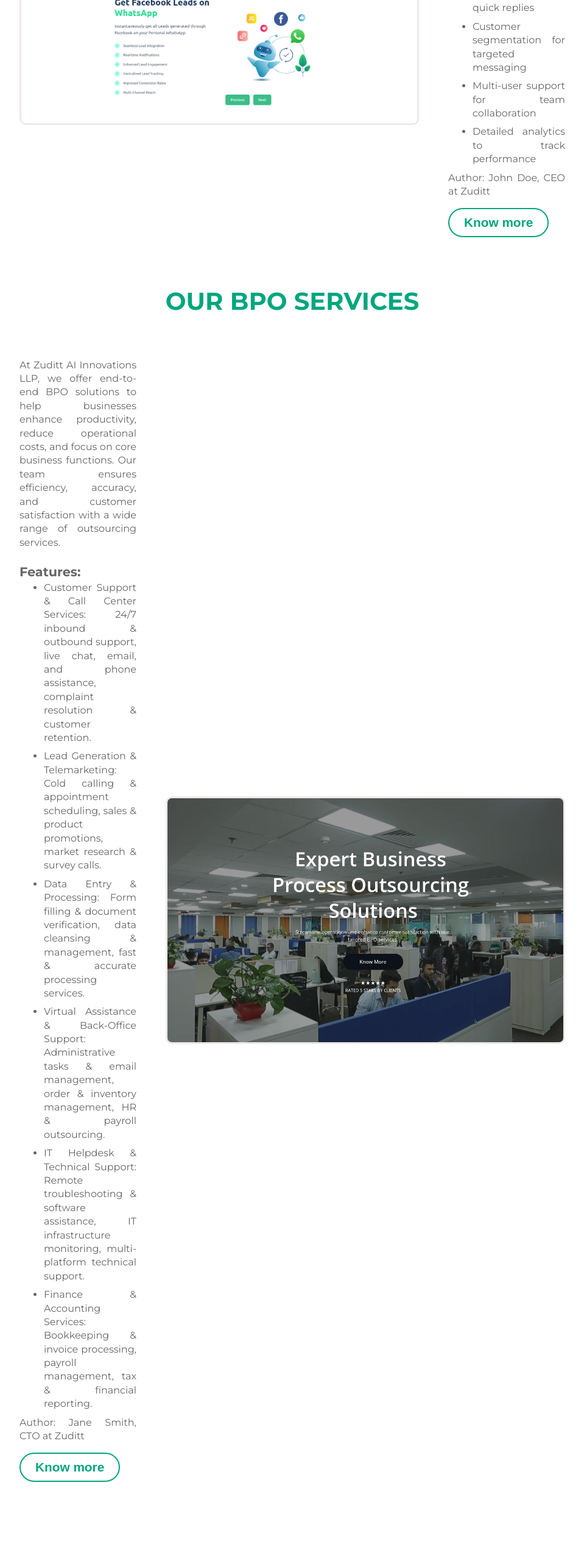
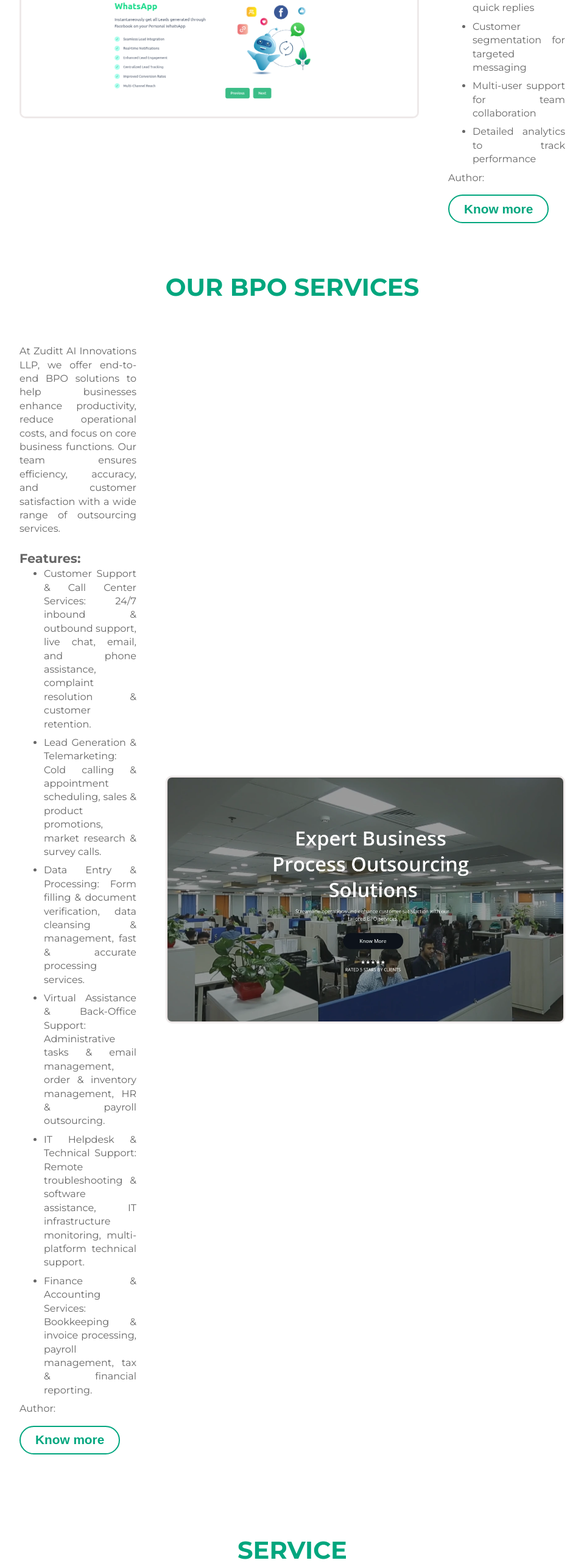
Before and after one commit to muhammedrifadkp/zuditt-next, a Next.js app: page / in a window 1280 px wide. Shown: the part 2248-4811 px from the top of the page at 61% size, without its empty margins (160-1119 px from the left). Built offline with nearby package versions, Linux system fonts and the light colour scheme.

Commit message:
Updated BPO Author

```diff
--- a/src/app/home/Products/Product.jsx
+++ b/src/app/home/Products/Product.jsx
@@ -29,7 +29,6 @@ function Product() {
         "Multi-user support for team collaboration",
         "Detailed analytics to track performance",
       ],
-      author: "John Doe, CEO at Zuditt",
       link: "https://zudittcrm.in/",
       previewLink: "https://zudittcrm.in/",
       imagePosition: "left",
@@ -48,7 +47,6 @@ function Product() {
         "IT Helpdesk & Technical Support: Remote troubleshooting & software assistance, IT infrastructure monitoring, multi-platform technical support.",
         "Finance & Accounting Services: Bookkeeping & invoice processing, payroll management, tax & financial reporting.",
       ],
-      author: "Jane Smith, CTO at Zuditt",
       link: "https://zudittbpo.com/",
       previewLink: "https://zudittbpo.com/",
       imagePosition: "right",
```
Also changed, not shown: 53 other files (tests, documents, lock files or other folders).
